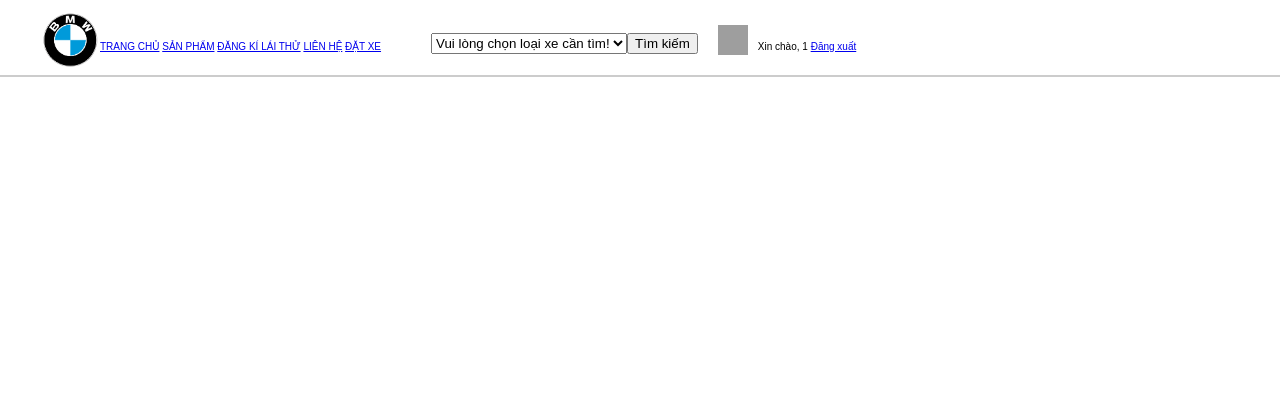
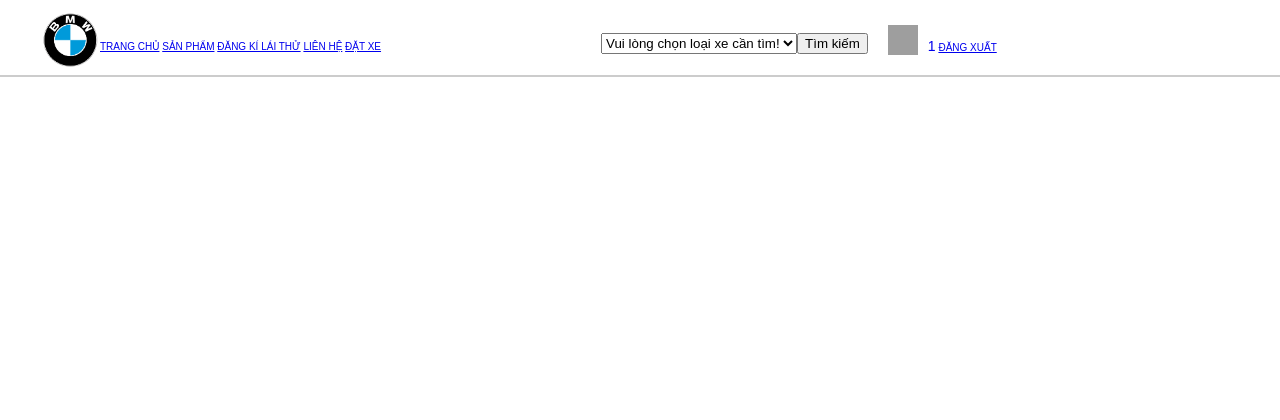
Before and after one commit to HuynhNe26/Lap-trinh-web, a PHP site: page /index.php in a window 1280 px wide. Shown: the top 420 px of the page. Run offline with PHP 8.4, Linux system fonts and the light colour scheme; the visitor is signed in with stand-in values (Sample User, id 1); data comes from the database, SQL or seed files in the repository; some libraries are stand-ins or nearby versions; grey boxes are pictures that could not be loaded.

Commit message:
Update menungang.php

```diff
--- a/src_php/menungang.php
+++ b/src_php/menungang.php
@@ -20,8 +20,8 @@
         <a class="menungang__a" href="index.php?pid=3">LIÊN HỆ</a>
         <a class="menungang__a" href="index.php?pid=4">ĐẶT XE</a>
     </div>
-    <div style="margin-left: 50px; margin-top: 5px; flex-grow: 1;">
-        <form action="index.php?pid=7" method="post" style="display: inline-flex; width: 100%;">
+    <div style="margin-left: 220px; margin-top: 5px;">
+        <form class="menungang__form" action="index.php?pid=7" method="post" style="display: flex; width: 100%;">
             <select name="timkiem" class="menungang__select" required>
                 <option value="">Vui lòng chọn loại xe cần tìm!</option>
                 <?php while ($row = $result_timkiem->fetch_assoc()): ?>
@@ -38,8 +38,8 @@
     </div>
     <div style="margin-left: 10px; margin-top: 10px">
         <?php if (isset($_SESSION['username'])): ?>
-    <span>Xin chào, <?php echo htmlspecialchars($_SESSION['username']); ?></span>
-    <a class="menungang__a" href="src_php/login/dangxuat.php">Đăng xuất</a>
+    <a class="menungang__a" href="index.php?pid=12" style="font-size:14px; text-decoration:none"><?php echo htmlspecialchars($_SESSION['username']); ?></a>
+    <a class="menungang__a" href="src_php/login/dangxuat.php">ĐĂNG XUẤT</a>
 <?php else: ?>
     <a class="menungang__a" href="index.php?pid=6&page=dangnhap">ĐĂNG NHẬP</a>
 <?php endif; ?>
```
